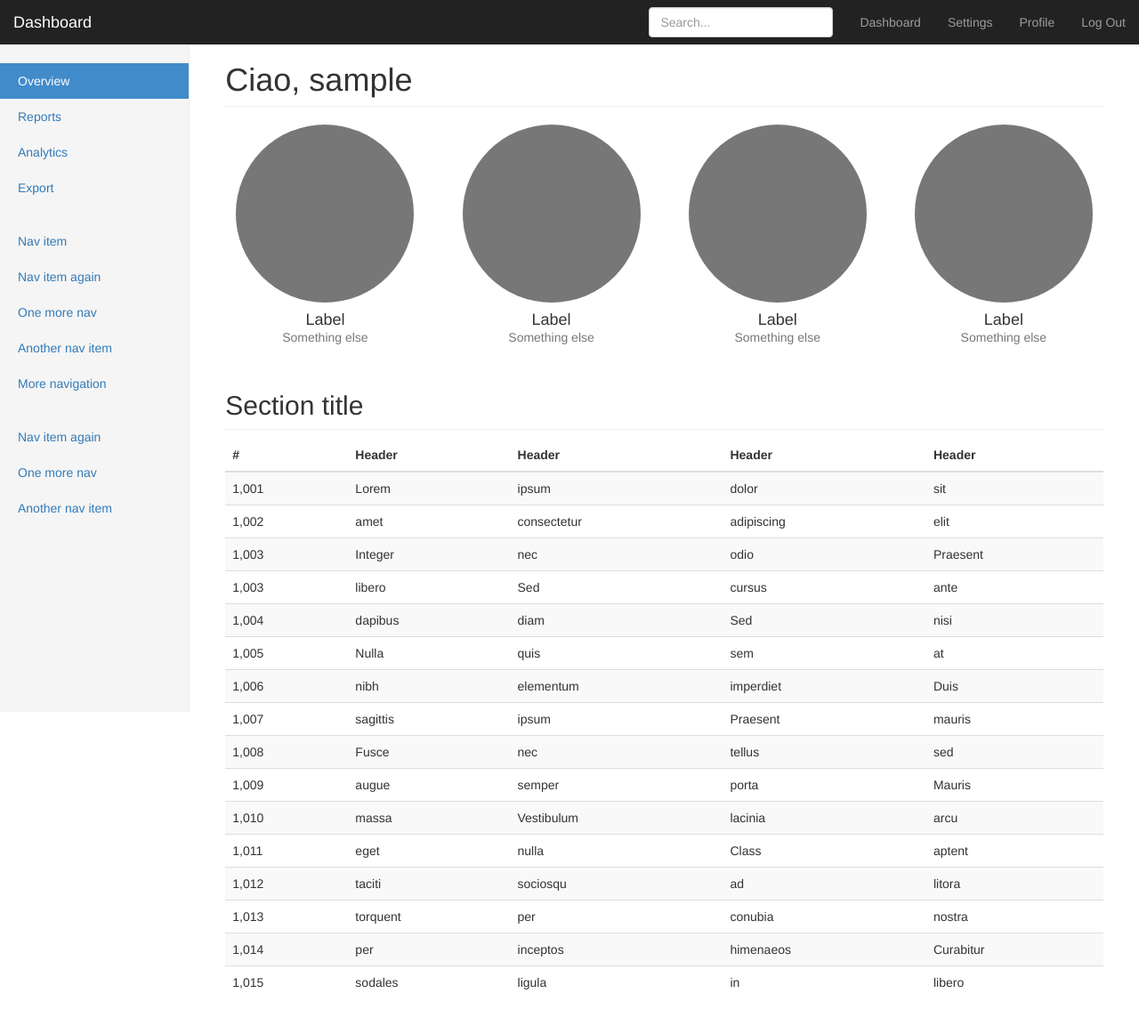
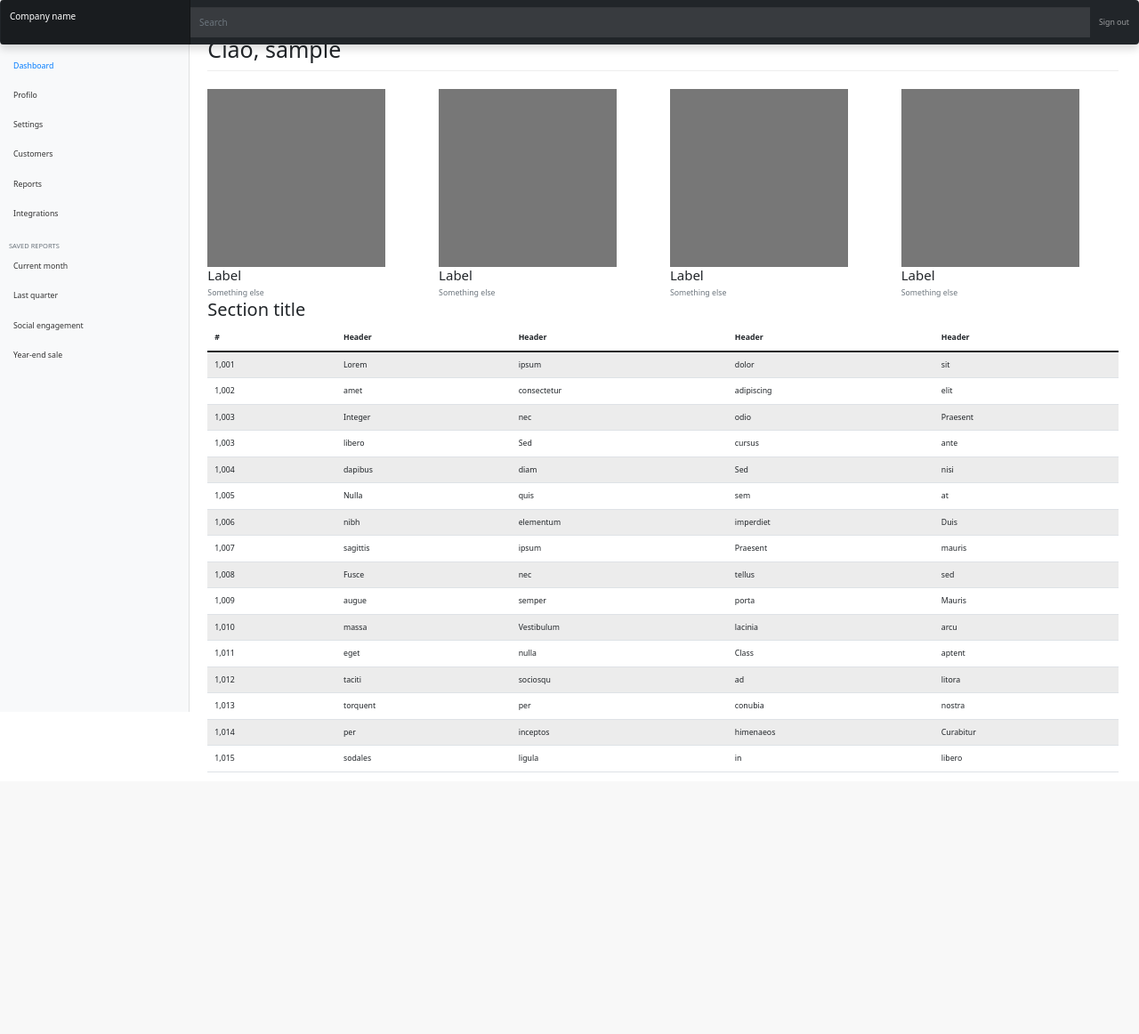
Before and after one commit to andreabrunelli93/auth_dashboard_login, a Flask app: page /dashboard in a window 1280 px wide. Shown: the whole page at 89% size. After the commit the page ends 868 px from the top, so only its background shows below. Run offline with Flask 2, Linux system fonts and the light colour scheme; the visitor is signed in with stand-in values (Sample User, id 1); data comes from the database, SQL or seed files in the repository; some libraries are stand-ins or nearby versions.

Commit message:
nuovo template

```diff
--- a/app.py
+++ b/app.py
@@ -136,5 +136,10 @@ def settings():
 
     return render_template('settings.html', users=users_in_db, form=form)
 
+@app.route('/dashboard_boot')
+@login_required
+def dashboard_boot():
+    return render_template('dashboard_boot.html', name=current_user.username)
+
 if __name__ == '__main__':
     app.run(debug=True)
--- a/static/dashboard.css
+++ b/static/dashboard.css
@@ -1,105 +1,106 @@
-/*
- * Base structure
- */
-
-/* Move down content because we have a fixed navbar that is 50px tall */
 body {
-  padding-top: 50px;
+  font-size: .875rem;
 }
 
-
-/*
- * Global add-ons
- */
-
-.sub-header {
-  padding-bottom: 10px;
-  border-bottom: 1px solid #eee;
-}
-
-/*
- * Top navigation
- * Hide default border to remove 1px line.
- */
-.navbar-fixed-top {
-  border: 0;
+.feather {
+  width: 16px;
+  height: 16px;
+  vertical-align: text-bottom;
 }
 
 /*
  * Sidebar
  */
 
-/* Hide for mobile, show later */
 .sidebar {
-  display: none;
+  position: fixed;
+  top: 0;
+  /* rtl:raw:
+  right: 0;
+  */
+  bottom: 0;
+  /* rtl:remove */
+  left: 0;
+  z-index: 100; /* Behind the navbar */
+  padding: 48px 0 0; /* Height of navbar */
+  box-shadow: inset -1px 0 0 rgba(0, 0, 0, .1);
 }
-@media (min-width: 768px) {
+
+@media (max-width: 767.98px) {
   .sidebar {
-    position: fixed;
-    top: 51px;
-    bottom: 0;
-    left: 0;
-    z-index: 1000;
-    display: block;
-    padding: 20px;
-    overflow-x: hidden;
-    overflow-y: auto; /* Scrollable contents if viewport is shorter than content. */
-    background-color: #f5f5f5;
-    border-right: 1px solid #eee;
+    top: 5rem;
   }
 }
 
-/* Sidebar navigation */
-.nav-sidebar {
-  margin-right: -21px; /* 20px padding + 1px border */
-  margin-bottom: 20px;
-  margin-left: -20px;
-}
-.nav-sidebar > li > a {
-  padding-right: 20px;
-  padding-left: 20px;
-}
-.nav-sidebar > .active > a,
-.nav-sidebar > .active > a:hover,
-.nav-sidebar > .active > a:focus {
-  color: #fff;
-  background-color: #428bca;
+.sidebar-sticky {
+  position: relative;
+  top: 0;
+  height: calc(100vh - 48px);
+  padding-top: .5rem;
+  overflow-x: hidden;
+  overflow-y: auto; /* Scrollable contents if viewport is shorter than content. */
 }
 
+.sidebar .nav-link {
+  font-weight: 500;
+  color: #333;
+}
+
+.sidebar .nav-link .feather {
+  margin-right: 4px;
+  color: #727272;
+}
+
+.sidebar .nav-link.active {
+  color: #007bff;
+}
+
+.sidebar .nav-link:hover .feather,
+.sidebar .nav-link.active .feather {
+  color: inherit;
+}
+
+.sidebar-heading {
+  font-size: .75rem;
+  text-transform: uppercase;
+}
 
 /*
- * Main content
+ * Navbar
  */
-
-.main {
-  padding: 20px;
-}
-@media (min-width: 768px) {
-  .main {
-    padding-right: 40px;
-    padding-left: 40px;
-  }
-}
-.main .page-header {
-  margin-top: 0;
+.navbar{
+  position: fixed;
+  top: 0px;
+  width: 100%;
+  height: 50px;
 }
 
+.navbar-brand {
+  padding-top: .75rem;
+  padding-bottom: .75rem;
+  font-size: 1rem;
+  background-color: rgba(0, 0, 0, .25);
+  box-shadow: inset -1px 0 0 rgba(0, 0, 0, .25);
+}
 
-/*
- * Placeholder dashboard ideas
- */
+.navbar .navbar-toggler {
+  top: .25rem;
+  right: 1rem;
+}
 
-.placeholders {
-  margin-bottom: 30px;
-  text-align: center;
+.navbar .form-control {
+  padding: .75rem 1rem;
+  border-width: 0;
+  border-radius: 0;
 }
-.placeholders h4 {
-  margin-bottom: 0;
+
+.form-control-dark {
+  color: #fff;
+  background-color: rgba(255, 255, 255, .1);
+  border-color: rgba(255, 255, 255, .1);
 }
-.placeholder {
-  margin-bottom: 20px;
+
+.form-control-dark:focus {
+  border-color: transparent;
+  box-shadow: 0 0 0 3px rgba(255, 255, 255, .25);
 }
-.placeholder img {
-  display: inline-block;
-  border-radius: 50%;
-}
--- a/templates/dashboard.html
+++ b/templates/dashboard.html
@@ -6,11 +6,13 @@ Dashboard
 
 {% block styles %}
 {{super()}}
+
+<link href="https://cdn.jsdelivr.net/npm/bootstrap@5.0.0-beta1/dist/css/bootstrap.min.css" rel="stylesheet" integrity="sha384-giJF6kkoqNQ00vy+HMDP7azOuL0xtbfIcaT9wjKHr8RbDVddVHyTfAAsrekwKmP1" crossorigin="anonymous">
 <link rel="stylesheet" href="{{url_for('.static', filename='dashboard.css')}}">
 {% endblock %}
 
 {% block content %}
-{% include 'navbar.html' with context%}
+{% include 'navbar.html'%}
 
     <div class="container-fluid">
       {% include 'sidebar.html' with context %}
--- a/templates/navbar.html
+++ b/templates/navbar.html
@@ -1,51 +1,16 @@
 
-  <nav class="navbar navbar-inverse navbar-fixed-top">
-      <div class="container-fluid">
-        <div class="navbar-header">
-          <button type="button" class="navbar-toggle collapsed" data-toggle="collapse" data-target="#navbar" aria-expanded="false" aria-controls="navbar">
-            <span class="sr-only">Toggle navigation</span>
-            <span class="icon-bar"></span>
-            <span class="icon-bar"></span>
-            <span class="icon-bar"></span>
-          </button>
-          <a class="navbar-brand" href="/dashboard">Dashboard</a>
-        </div>
-        <div id="navbar" class="navbar-collapse collapse">
-          <ul class="nav navbar-nav navbar-right">
-            <li><a href="/dashboard">Dashboard</a></li>
-            <li><a href="/settings">Settings</a></li>
-            <li><a href="/profile">Profile</a></li>
-            <li><a href="/logout">Log Out</a></li>
-          </ul>
-          <form class="navbar-form navbar-right">
-            <input type="text" class="form-control" placeholder="Search...">
-          </form>
-        </div>
-      </div>
-    </nav>
-  <!--
-  <nav class="navbar navbar-expand-lg navbar-light bg-light">
-  <div class="container-fluid">
-  <i class="bi bi-back"></i>
-    <button class="navbar-toggler" type="button" data-bs-toggle="collapse" data-bs-target="#navbarTogglerDemo03" aria-controls="navbarTogglerDemo03" aria-expanded="false" aria-label="Toggle navigation">
-      <span class="navbar-toggler-icon"></span>
-    </button>
-    <div class="collapse navbar-collapse" id="navbarText">
-      <ul class="navbar-nav me-auto mb-2 mb-lg-0">
-        <li class="nav-item">
-          <a class="nav-link active fs-2" aria-current="page" href="/dashbard">Dashboard</a>
-        </li>
-        <li class="nav-item">
-          <a class="nav-link fs-2" href="/settings">Settings</a>
-        </li>
-        <li class="nav-item">
-          <a class="nav-link fs-2" href="/profile">Profile</a>
-        </li>
-      </ul>
-      <span class="navbar-text">
-        a Frameword Project
-      </span>
-    </div>
-  </div>
-</nav>
--->
+{% block navbar %}
+<header class="navbar navbar-dark sticky-top bg-dark flex-md-nowrap p-0 shadow">
+  <a class="navbar-brand col-md-3 col-lg-2 me-0 px-3" href="#">Company name</a>
+  <button class="navbar-toggler position-absolute d-md-none collapsed" type="button" data-bs-toggle="collapse"
+    data-bs-target="#sidebarMenu" aria-controls="sidebarMenu" aria-expanded="false" aria-label="Toggle navigation">
+    <span class="navbar-toggler-icon"></span>
+  </button>
+  <input class="form-control form-control-dark w-100" type="text" placeholder="Search" aria-label="Search">
+  <ul class="navbar-nav px-3">
+    <li class="nav-item text-nowrap">
+      <a class="nav-link" href="/signout">Sign out</a>
+    </li>
+  </ul>
+</header>
+{% endblock %}
--- a/templates/sidebar.html
+++ b/templates/sidebar.html
@@ -1,21 +1,75 @@
-<div class="row">
-        <div class="col-sm-3 col-md-2 sidebar">
-          <ul class="nav nav-sidebar">
-            <li class="active"><a href="#">Overview <span class="sr-only">(current)</span></a></li>
-            <li><a href="#">Reports</a></li>
-            <li><a href="#">Analytics</a></li>
-            <li><a href="#">Export</a></li>
-          </ul>
-          <ul class="nav nav-sidebar">
-            <li><a href="">Nav item</a></li>
-            <li><a href="">Nav item again</a></li>
-            <li><a href="">One more nav</a></li>
-            <li><a href="">Another nav item</a></li>
-            <li><a href="">More navigation</a></li>
-          </ul>
-          <ul class="nav nav-sidebar">
-            <li><a href="">Nav item again</a></li>
-            <li><a href="">One more nav</a></li>
-            <li><a href="">Another nav item</a></li>
-          </ul>
-        </div>
+<nav id="sidebarMenu" class="col-md-3 col-lg-2 d-md-block bg-light sidebar collapse">
+  <div class="position-sticky pt-3">
+    <ul class="nav flex-column">
+      <li class="nav-item">
+        <a class="nav-link active" aria-current="page" href="/dashboard">
+          <span data-feather="home"></span>
+          Dashboard
+        </a>
+      </li>
+      <li class="nav-item">
+        <a class="nav-link" href="/profile">
+          <span data-feather="file"></span>
+          Profilo
+        </a>
+      </li>
+      <li class="nav-item">
+        <a class="nav-link" href="/settings">
+          <span data-feather="shopping-cart"></span>
+          Settings
+        </a>
+      </li>
+      <li class="nav-item">
+        <a class="nav-link" href="#">
+          <span data-feather="users"></span>
+          Customers
+        </a>
+      </li>
+      <li class="nav-item">
+        <a class="nav-link" href="#">
+          <span data-feather="bar-chart-2"></span>
+          Reports
+        </a>
+      </li>
+      <li class="nav-item">
+        <a class="nav-link" href="#">
+          <span data-feather="layers"></span>
+          Integrations
+        </a>
+      </li>
+    </ul>
+
+    <h6 class="sidebar-heading d-flex justify-content-between align-items-center px-3 mt-4 mb-1 text-muted">
+      <span>Saved reports</span>
+      <a class="link-secondary" href="#" aria-label="Add a new report">
+        <span data-feather="plus-circle"></span>
+      </a>
+    </h6>
+    <ul class="nav flex-column mb-2">
+      <li class="nav-item">
+        <a class="nav-link" href="#">
+          <span data-feather="file-text"></span>
+          Current month
+        </a>
+      </li>
+      <li class="nav-item">
+        <a class="nav-link" href="#">
+          <span data-feather="file-text"></span>
+          Last quarter
+        </a>
+      </li>
+      <li class="nav-item">
+        <a class="nav-link" href="#">
+          <span data-feather="file-text"></span>
+          Social engagement
+        </a>
+      </li>
+      <li class="nav-item">
+        <a class="nav-link" href="#">
+          <span data-feather="file-text"></span>
+          Year-end sale
+        </a>
+      </li>
+    </ul>
+  </div>
+</nav>
```
Also changed, not shown: templates/dashboard_boot.html (added, +209 -0 lines), templates/header.html (added, +13 -0 lines), templates/index.html (+1 -11 lines), readme.md (deleted).
